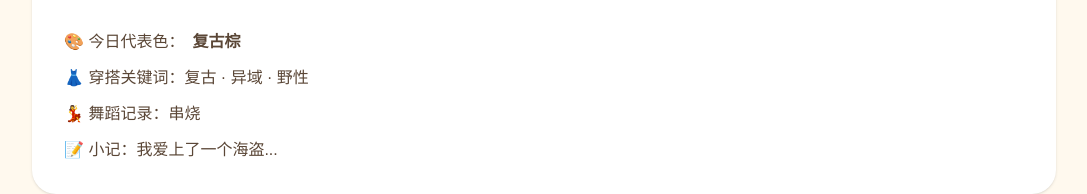
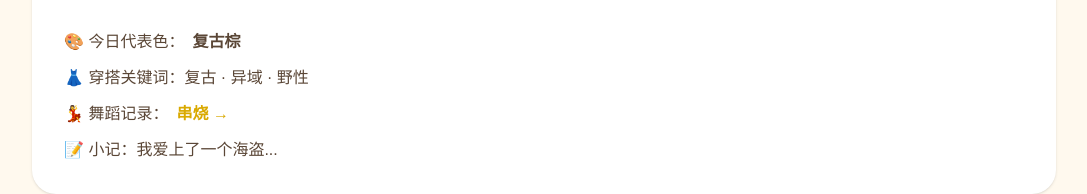
Before and after one commit to niyazhu229-netizen/kuikuizi-daily-archive, a Next.js app: page /daily in a window 1280 px wide. Shown: the part 3157-3351 px from the top of the page, without its empty margins (96-1183 px from the left). Built offline with nearby package versions, Linux system fonts and the light colour scheme.

Commit message:
每日记录添加舞蹈跳转

```diff
--- a/app/daily/page.tsx
+++ b/app/daily/page.tsx
@@ -1,79 +1,58 @@
+import Link from "next/link";
 import { dailyRecords } from "@/data/daily";
-
 export default function DailyPage() {
   return (
-    <main className="min-h-screen bg-[#FFF9EE] text-[#5A4636] px-8 py-16">
-
-      <h1 className="text-4xl font-bold text-center mb-12 tracking-widest">
+    <main className="min-h-screen bg-[#FFF9EE] px-8 py-16 text-[#5A4636]">
+      <h1 className="mb-12 text-center text-4xl font-bold tracking-widest">
         🌻 每日记录
       </h1>
-
-
-      <section className="max-w-5xl mx-auto grid gap-8">
-
+      <section className="mx-auto grid max-w-5xl gap-8">
         {dailyRecords.map((item) => (
-
           <div
             key={item.date}
-            className="bg-white rounded-3xl p-8 shadow-sm"
+            className="rounded-3xl bg-white p-8 shadow-sm"
           >
-
             <p className="opacity-60">
               {item.date}
-            </p>
-
-
-            <h2 className="text-2xl font-bold mt-4">
+            </p >
+            <h2 className="mt-4 text-2xl font-bold">
               ✨ 今日妆造
             </h2>
-
-
             {item.image && (
               <img
                 src={item.image}
                 alt={item.date}
-                className="w-full rounded-3xl mt-6"
+                className="mt-6 w-full rounded-3xl"
               />
             )}
-
-
             <div className="mt-8 space-y-3">
-
               <p>
                 🎨 今日代表色：
-                <span className="font-bold ml-2">
+                <span className="ml-2 font-bold">
                   {item.color}
                 </span>
-              </p>
-
-
+              </p >
               <p>
                 👗 穿搭关键词：
                 {item.keywords}
-              </p>
-
-
+              </p >
               <p>
                 💃 舞蹈记录：
-                {item.dance.name}
-              </p>
-
-
+                <Link
+                  href="/dance"
+                  className="ml-2 font-bold text-[#D9A900] transition hover:opacity-70 hover:underline"
+                >
+                  {item.dance.name} →
+                </Link>
+              </p >
               <p>
                 📝 小记：
                 {item.note}
-              </p>
-
+              </p >
             </div>
-
-
           </div>
-
         ))}
-
       </section>
-
-
     </main>
   );
 }
```
